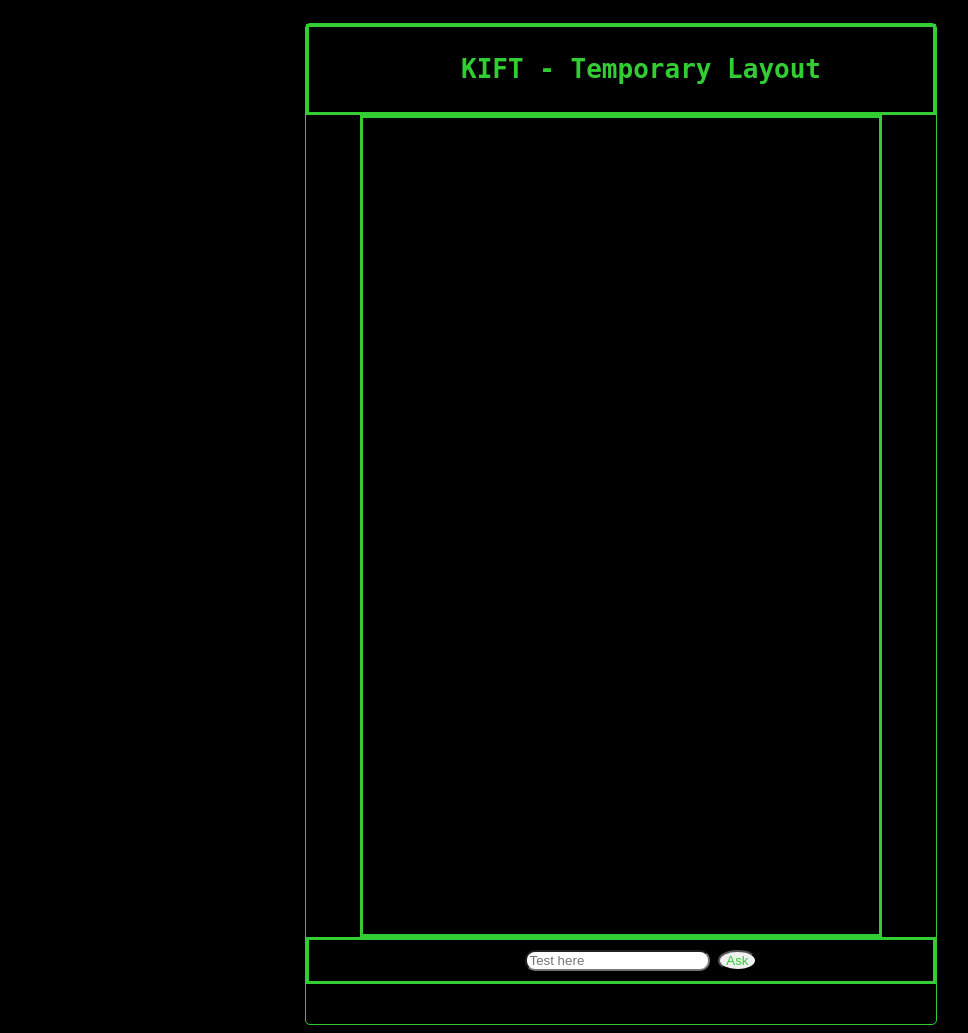
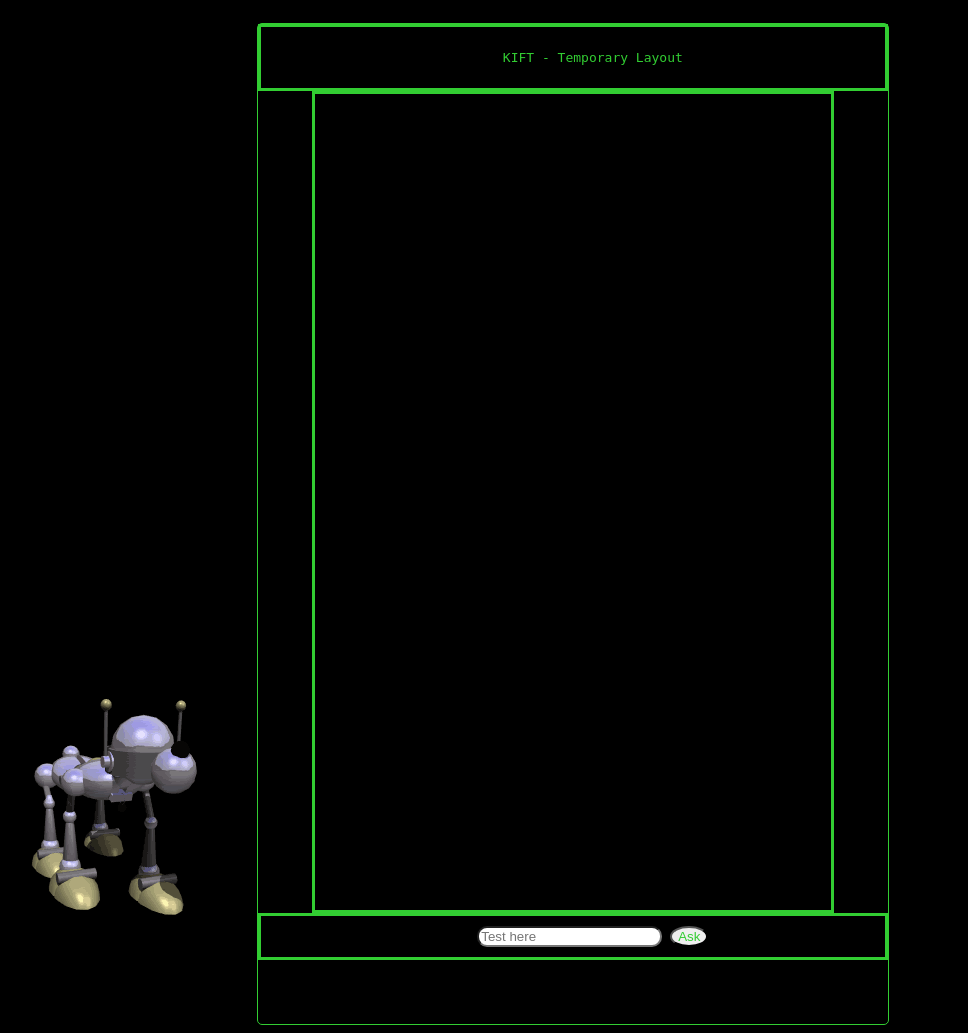
Before and after one commit to aneeshnazar/KIFT, a PHP site: page / in a window 1280 px wide. Shown: the whole page, without its empty margins (19-987 px from the left). Run offline with PHP 8.4, Linux system fonts and the light colour scheme; data that the repository does not hold is empty; some libraries are stand-ins or nearby versions.

Commit message:
Few updates

```diff
--- a/index.php
+++ b/index.php
@@ -17,12 +17,13 @@
 	</head>
 
 	<body class="Bg(black) Ff(m)"><br>
-<!-- 	<div class="Fl(l)"> <img src="./img/animated.gif"> </div> -->
-		<div class="D(b) Bd(s,1px) Bdc(#32cd32) Bdrus(5px) H(1000px) W(630px) M(a) botbg">
-			<div class="botheader D(b)">
-				<h1 class="Ta(c) C(#32cd32) D(b)">KIFT - Temporary Layout</h1>
+	<div clas="M(a)">
+		<div class="M(a) animated"> <img src="./img/animated.gif"> </div>
+		<div class="animated Bd(s,1px) Bdc(#32cd32) Bdrus(5px) H(1000px) W(630px) M(a) botbg">
+			<div class="botheader">
+				<p class="Ta(c) C(#32cd32)">KIFT - Temporary Layout</p>
 			</div>
-			<div class="style D(b)" type="style" name="style" id="style">
+			<div class="style" type="style" name="style" id="style">
 			<?php
 				$text = unserialize(file_get_contents('./database/text'));
 				$output = $text;
@@ -42,14 +43,14 @@
 
 			?>
 			</div>
-			<div class="D(b) push Ta(c)">
+			<div class="push Ta(c)">
 				<form action="integrate.php">
 					<input class="Bdrus(10px) C(#32cd32)" type="text" id="text" name="text" placeholder="Test here" />
 					<input class="Bdrus(100%) C(#32cd32)" type="submit" id="submit" name="submit" value="Ask"/>
 				</form>
 			</div>
 		</div>
-
+		</div>
 		<script>
 			var scrollbar = document.getElementById("style");
 			scrollbar.scrollTop = scrollbar.scrollHeight;
--- a/style/kift.css
+++ b/style/kift.css
@@ -8,9 +8,7 @@
 .Bdrus\(5px\) {border-radius: 5px;}
 .Bg\(black\) {background: rgb(0,0,0);}
 .C\(\#32cd32\) {color: #32cd32;}
-.D\(b\) {display: block;}
 .Ff\(m\) {font-family: monospace;}
-.Fl\(l\) {float: left;}
 .H\(1000px\) {height: 1000px;}
 .M\(a\) {margin: auto;}
 .Ta\(c\) {text-align: center;}
--- a/style/scroll.css
+++ b/style/scroll.css
@@ -55,3 +55,8 @@
 .botbg {
 	background: url("");
 }
+
+.animated {
+	display: inline-block;
+	white-space: nowrap;
+}
```
Also changed, not shown: img/._goodboye.png (deleted).
